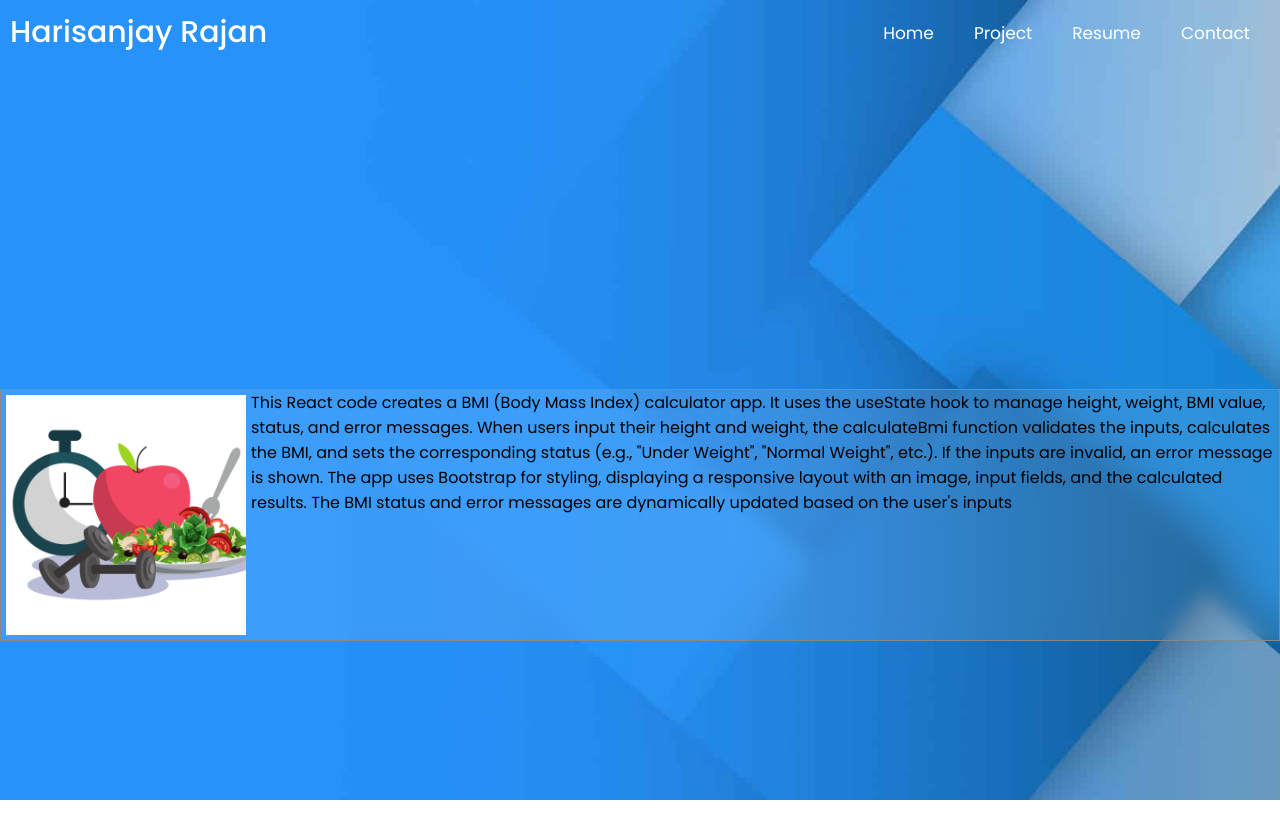
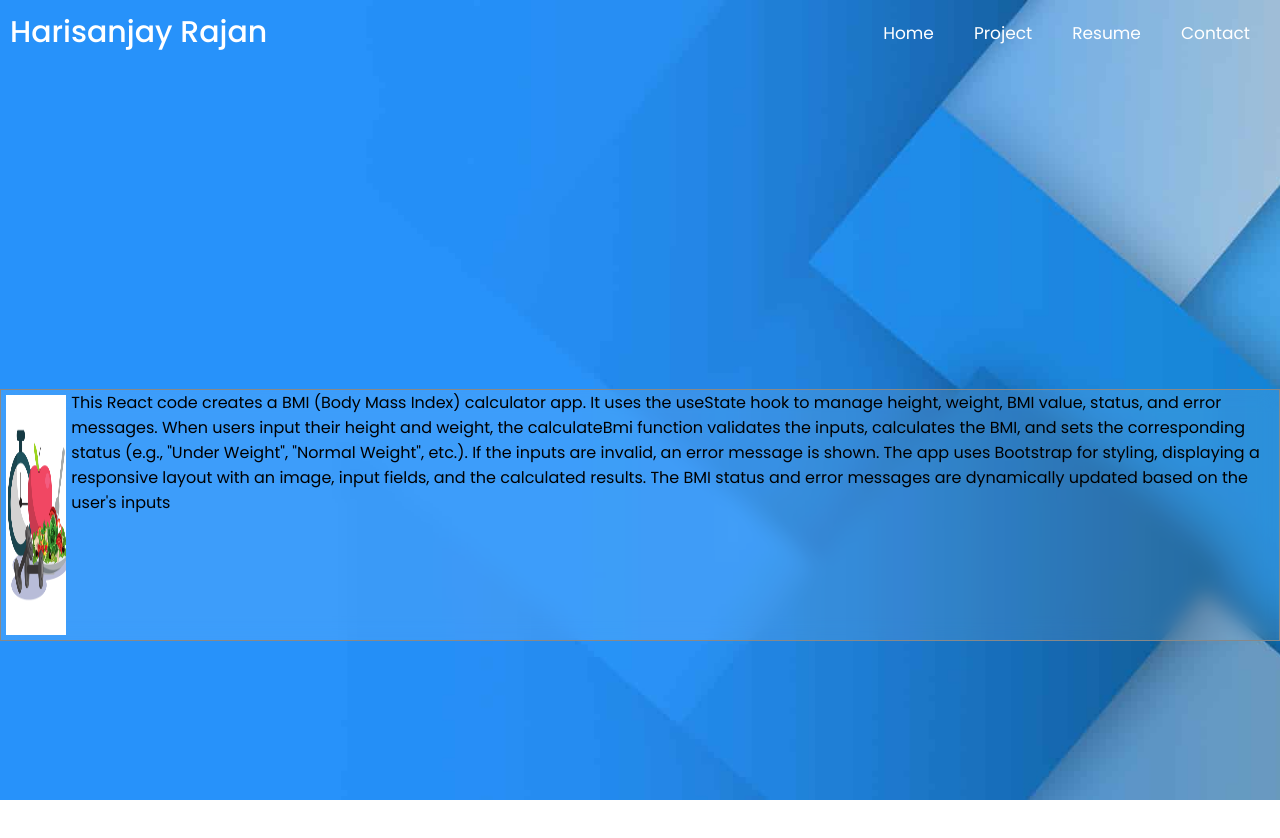
Before and after one commit to Harisanjay403/ReactPractice, a React (Vite) app in the folder portfolio/: page /project in a window 1280 px wide. Shown: the top 838 px of the page. Built offline with nearby package versions, Linux system fonts and the light colour scheme.

Commit message:
project route design started

```diff
--- a/portfolio/src/Project.css
+++ b/portfolio/src/Project.css
@@ -35,5 +35,5 @@
 
 .project-img img{
     height:100%;
-    widht:100%;
+    width:100%;
 }
```
